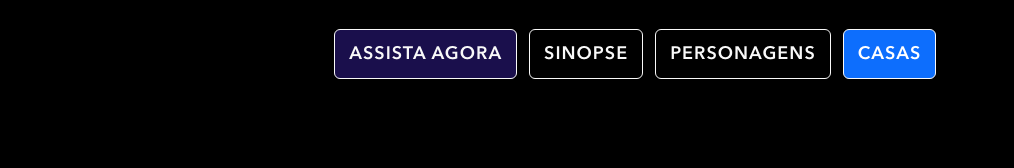
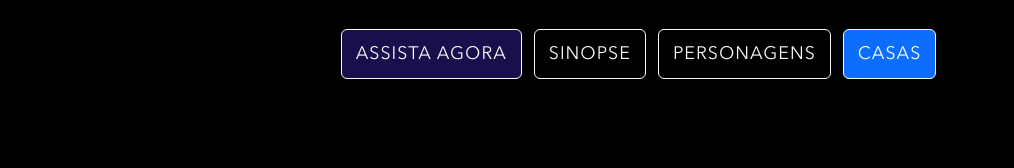
Before and after one commit to guicamargo19/game_of_thrones_page, a website: page index.html in a window 1280 px wide. Shown: the top 168 px of the page, 266-1280 px from the left. Drawn offline with nearby package versions, Linux system fonts and the light colour scheme; files that its build step writes are made by us from their sources; files whose address does not match are found by name.

Commit message:
Alterando header

```diff
--- a/src/styles/_header.scss
+++ b/src/styles/_header.scss
@@ -65,6 +65,7 @@
 
             .button {
                 height: 50px;
+                font-weight: 400 !important;
 
                 @media (max-width: 767px) {
                     font-size: 13px;
@@ -74,7 +75,6 @@
                 }
 
                 @media (min-width: $mobile) and (max-width: $tablet) {
-                    font-size: 13px;
                     font-size: 13px;
                     height: 40px;
                     letter-spacing: 0;
```
